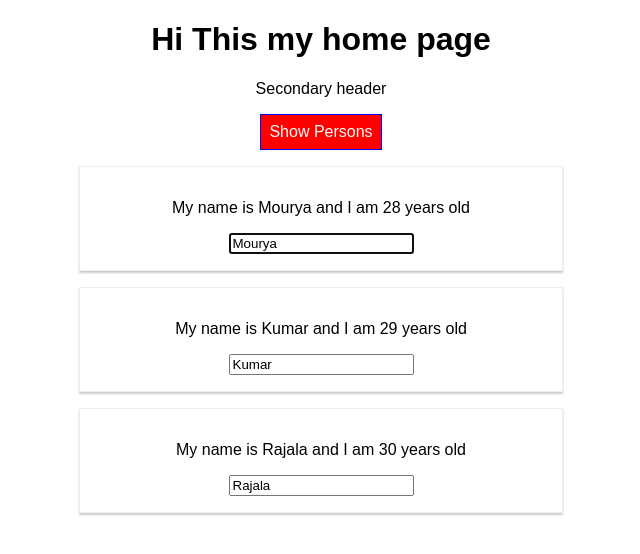
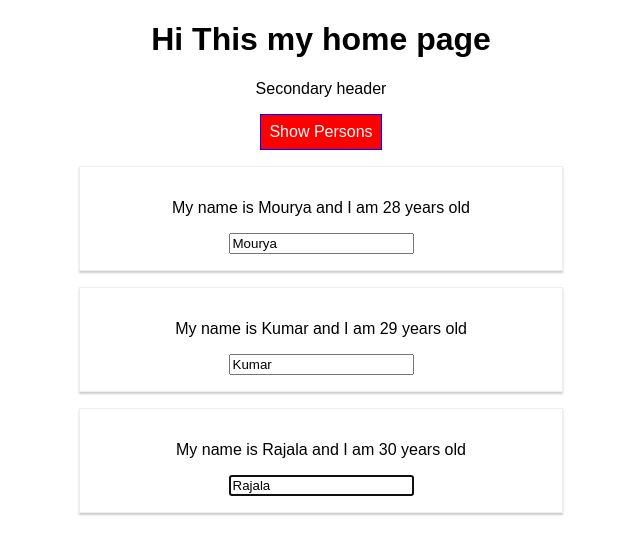
Before and after one commit to mouryar/react-work, a React app: page / in a window 1280 px wide. Both pictures are taken after a click on the button "Show Persons". Shown: the top 554 px of the page, without its empty margins (319-959 px from the left). Built offline with nearby package versions, Linux system fonts and the light colour scheme.

Commit message:
Using forward reference to set focus on last element

```diff
--- a/src/components/Persons/Person/Person.js
+++ b/src/components/Persons/Person/Person.js
@@ -7,10 +7,17 @@ import PropTypes from 'prop-types';
 
 class Person extends Component{
 
+    constructor(props){
+        super(props);
+        this.inputElement = React.createRef();
+    }
+
+    focus = () => this.inputElement.current.focus();
+
     componentDidMount(){
         if(this.props.position === 0)
         {
-            this.inputElement.focus();
+            this.inputElement.current.focus();
         }
     }
     render(){
@@ -19,7 +26,7 @@ class Person extends Component{
             <p onClick={this.props.click}>My name is {this.props.name} and I am {this.props.age} years old</p>
             <p>{this.props.children}</p>
             <input
-                ref= {(inp) => this.inputElement = inp}
+                ref= {this.inputElement}
                 onChange= {this.props.changed}
                 value = {this.props.name}/>
         </Aux>
--- a/src/components/Persons/Persons.js
+++ b/src/components/Persons/Persons.js
@@ -4,6 +4,14 @@ import Person from './Person/Person'
 
 class Persons extends Component{
 
+    constructor(props){
+        super(props);
+        this.lastPersonRef = React.createRef();
+    }
+
+    componentDidMount(){
+        this.lastPersonRef.current.focus();
+    }
     render(){
         return(
             this.props.persons.map((person, index) => {
@@ -11,6 +19,7 @@ class Persons extends Component{
                                 age={person.age}
                                 click={this.props.clicked.bind(this, index)}
                                 key={person.id}
+                                forwardedRef={this.lastPersonRef}
                                 changed={(event) => this.props.changed(event, person.id)}
                                 position={index}/>
                 })
--- a/src/hoc/withClass.js
+++ b/src/hoc/withClass.js
@@ -3,7 +3,7 @@ import React from 'react';
 const withClass = (WrappedComponent, className) => {
     return (props) => {
         return (<div className={className}>
-            <WrappedComponent {...props}/>
+            <WrappedComponent ref={props.forwardedRef} {...props}/>
         </div>);
     }
 }
```
